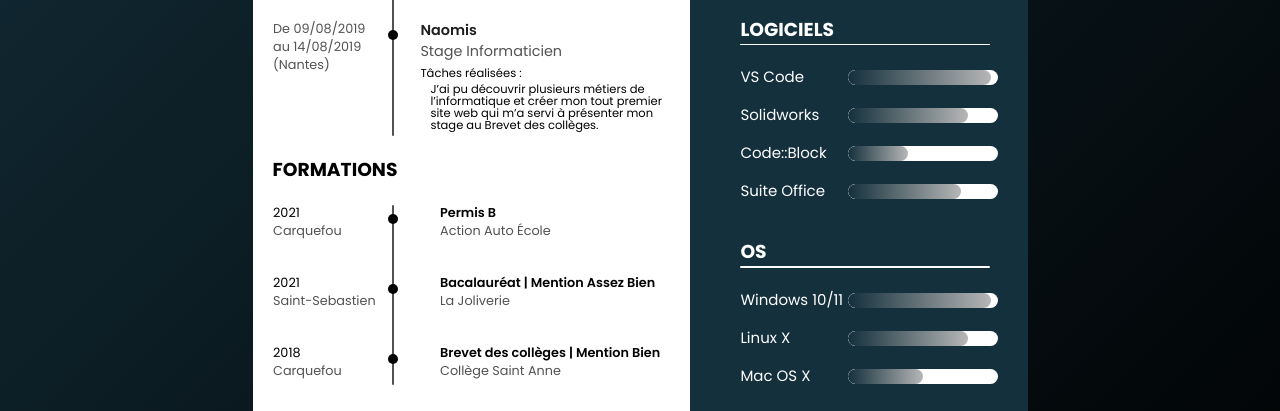
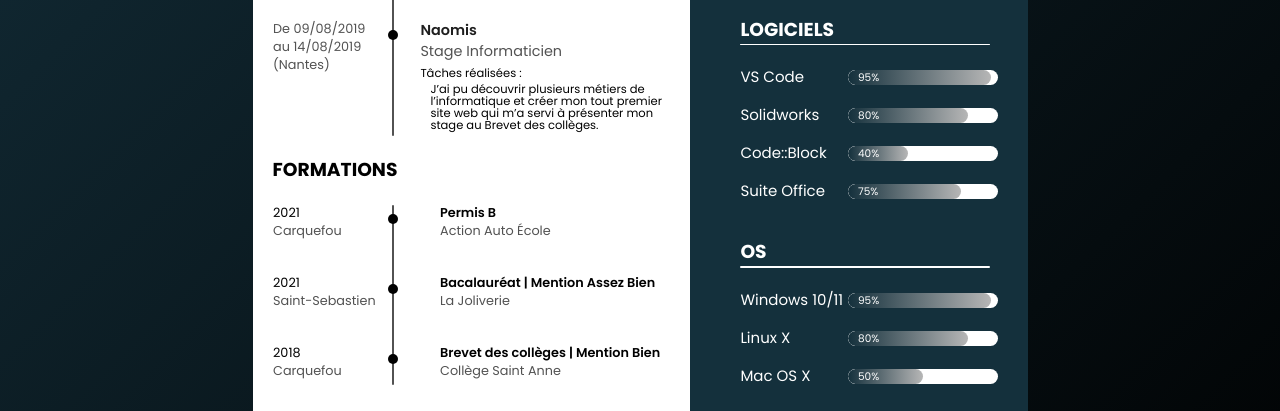
Before and after one commit to matthieuEv/Animated-CV, a plain HTML site: page index.html in a window 1280 px wide. Shown: the part 516-927 px from the top of the page. Drawn offline with nearby package versions, Linux system fonts and the light colour scheme.

Commit message:
Ajout du pourcentage sur les skills bar

```diff
--- a/index.html
+++ b/index.html
@@ -113,15 +113,24 @@
                     <ul>
                         <li class="text">VS Code
                             <span class="bar">
-                                <span class="percent" style="--prog: 95%"></span>
+                                <span class="percent" style="--prog: 95%">95%</span>
                             </span>
                         </li>
-
-
-
-                        <li class="text">Solidworks <span class="bar"><span class="percent" style="--prog: 80%"></span></span></li>
-                        <li class="text">Code::Block <span class="bar"><span class="percent" style="--prog: 40%"></span></span></li>
-                        <li class="text">Suite Office <span class="bar"><span class="percent" style="--prog: 75%"></span></span></li>
+                        <li class="text">
+                            Solidworks <span class="bar">
+                                <span class="percent" style="--prog: 80%">80%</span>
+                            </span>
+                        </li>
+                        <li class="text">Code::Block
+                            <span class="bar">
+                                <span class="percent" style="--prog: 40%">40%</span>
+                            </span>
+                        </li>
+                        <li class="text">Suite Office
+                            <span class="bar">
+                                <span class="percent" style="--prog: 75%">75%</span>
+                            </span>
+                        </li>
                     </ul>
                 </div>
 
@@ -129,9 +138,21 @@
                     <h3>OS</h3>
                     <span class="line"></span>
                     <ul>
-                        <li class="text">Windows 10/11<span class="bar"><span class="percent" style="--prog: 95%"></span></span></li>
-                        <li class="text">Linux X<span class="bar"><span class="percent" style="--prog: 80%"></span></span></li>
-                        <li class="text">Mac OS X<span class="bar"><span class="percent" style="--prog: 50%"></span></span></li>
+                        <li class="text">Windows 10/11
+                            <span class="bar">
+                                <span class="percent" style="--prog: 95%">95%</span>
+                            </span>
+                        </li>
+                        <li class="text">Linux X
+                            <span class="bar">
+                                <span class="percent" style="--prog: 80%">80%</span>
+                            </span>
+                        </li>
+                        <li class="text">Mac OS X
+                            <span class="bar">
+                                <span class="percent" style="--prog: 50%">50%</span>
+                            </span>
+                        </li>
                     </ul>
                 </div>
 
--- a/styles.css
+++ b/styles.css
@@ -124,16 +124,12 @@ li.grid{
     height: 100%;
     width: var(--prog);
     border-radius: 15px;
+    font-size: .7em;
+    padding-left: 10px;
 }
 
 .text .percent{
-    position: relative;
-    display: block;
-    float: right;
     background: linear-gradient(90deg,#14303C,#b6b6b6);
-    height: 100%;
-    width: var(--prog);
-    border-radius: 15px;
 }
 
 .left_side{
```
